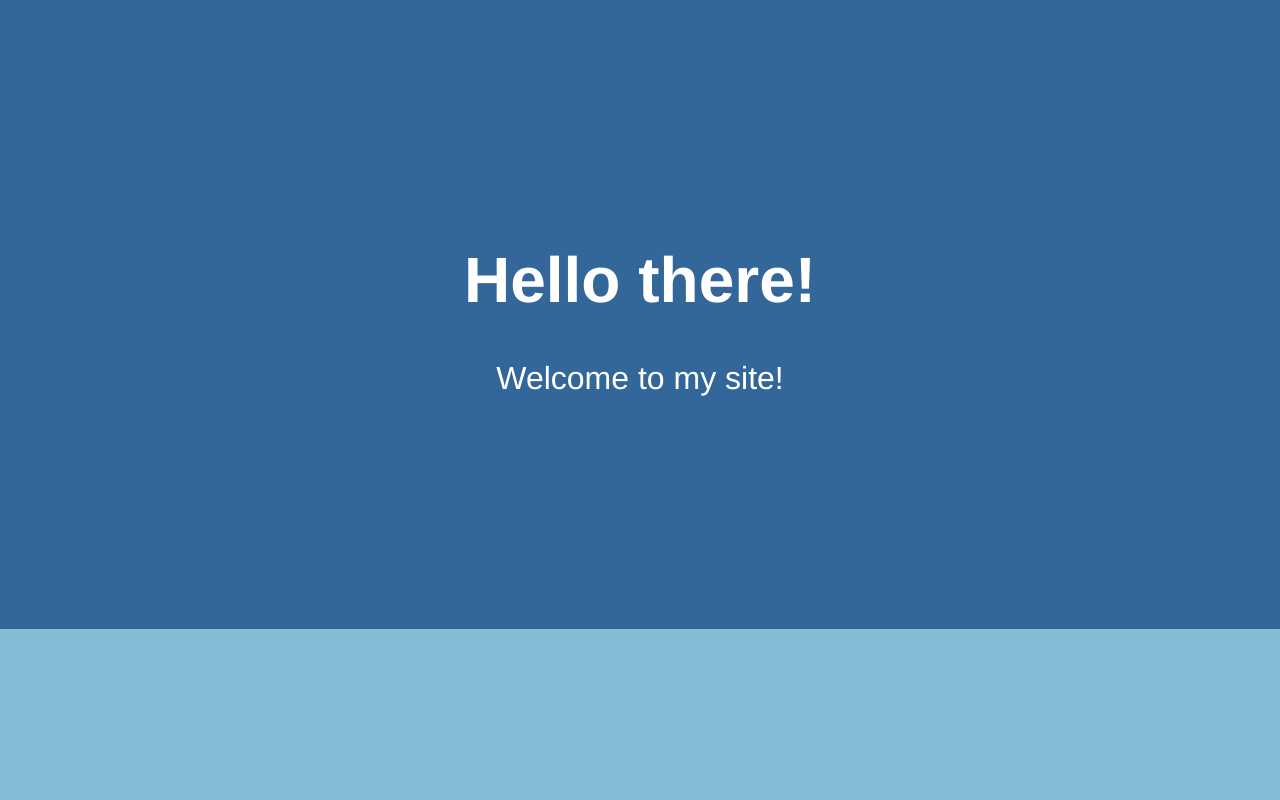
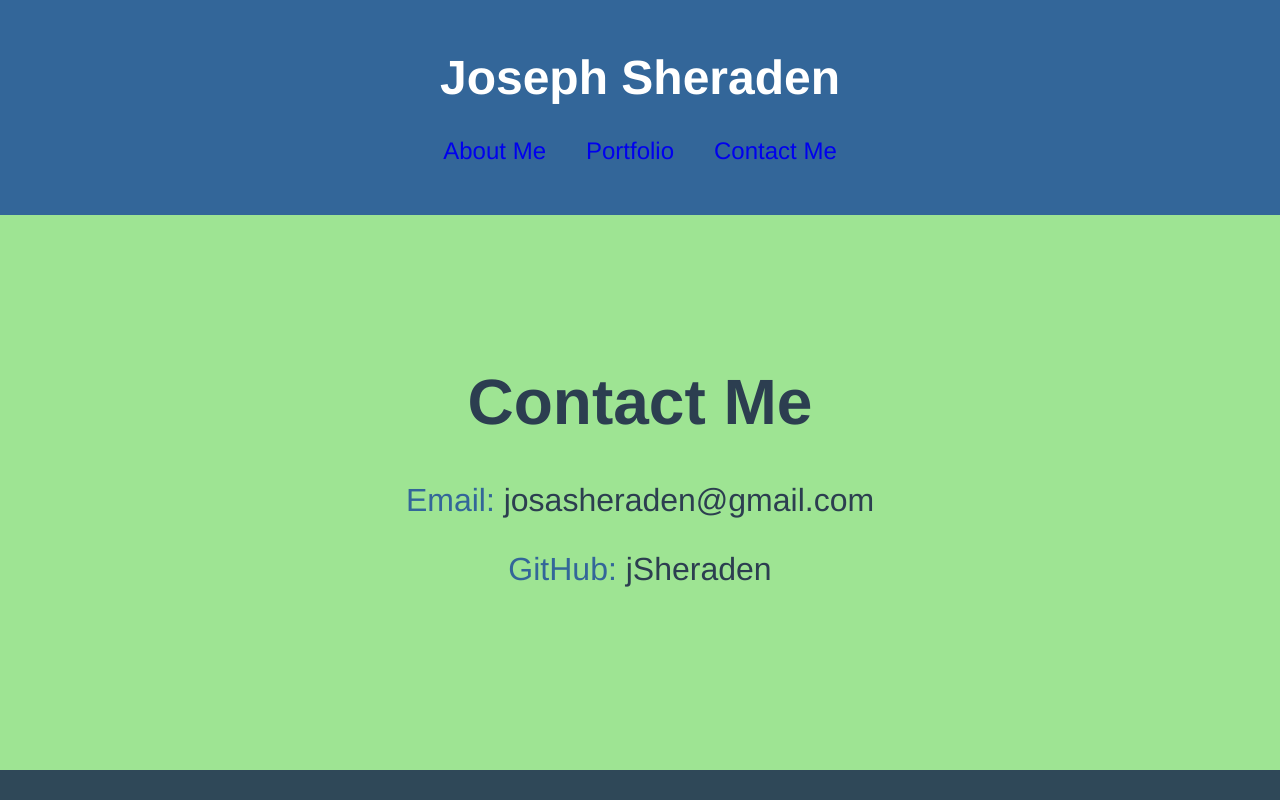
Before and after one commit to jSheraden/personal-website, a Vue app: page /#/contact in a window 1280 px wide. Shown: the top 800 px of the page. Built offline with nearby package versions, Linux system fonts and the light colour scheme.

Commit message:
Add site navigation and divide content sections into different routes.

```diff
--- a/src/App.vue
+++ b/src/App.vue
@@ -1,9 +1,7 @@
 <template>
   <div id="app">
     <SiteHeader/>
-    <About/>
-    <Portfolio/>
-    <Contact/>
+    <router-view/>
     <SiteFooter/>
   </div>
 </template>
@@ -17,7 +15,13 @@ import SiteFooter from '@/components/SiteFooter'
 
 export default {
   name: 'App',
-  components: { SiteHeader, About, Portfolio, Contact, SiteFooter }
+  components: {
+    SiteHeader,
+    About,
+    Portfolio,
+    Contact,
+    SiteFooter
+  }
 }
 </script>
 
@@ -36,7 +40,11 @@ body {
 
 .content {
   font-size: 200%;
-  padding: 200px 0;
+  padding: 150px 0;
+}
+
+.content h1 {
+  margin-top: 0;
 }
 
 @media screen and (max-width: 1000px) {
--- a/src/components/About.vue
+++ b/src/components/About.vue
@@ -1,7 +1,7 @@
 <template>
   <div class="about">
     <div class="content">
-      <p><h1>About Me</h1>
+      <h1>About Me</h1>
       <p>I'm a web developer from Austin, Texas.</p>
     </div>
   </div>
--- a/src/components/Contact.vue
+++ b/src/components/Contact.vue
@@ -1,8 +1,9 @@
 <template>
   <div class="contact">
     <div class="content">
-      <p><h1>Contact Me</h1>
-      <p>Email: josasheraden@gmail.com</p>
+      <h1>Contact Me</h1>
+      <p><span class="blue-text">Email:</span> josasheraden@gmail.com</p>
+      <p><span class="blue-text">GitHub:</span> jSheraden</p>
     </div>
   </div>
 </template>
@@ -11,4 +12,8 @@
 .contact {
   background-color: #9ee493;
 }
+
+.blue-text {
+  color: #336699;
+}
 </style>
--- a/src/components/Portfolio.vue
+++ b/src/components/Portfolio.vue
@@ -1,7 +1,7 @@
 <template>
   <div class="portfolio">
     <div class="content">
-      <p><h1>My Portfolio</h1>
+      <h1>My Portfolio</h1>
       <p>Here are some projects I have been working on lately:</p>
       <div class="project-container">
         <div class="project"></div>
@@ -15,6 +15,12 @@
 <style>
 .portfolio {
   background-color: #daf7dc;
+  background: url('../assets/mustard_field.jpg') no-repeat fixed center;
+}
+
+.portfolio h1,
+.portfolio p {
+  color: #ffffff;
 }
 
 .project-container {
--- a/src/components/SiteHeader.vue
+++ b/src/components/SiteHeader.vue
@@ -1,8 +1,8 @@
 <template>
   <div class="site-header">
-    <div class="content">
-      <p><h1>Hello there!</h1>
-      <p>Welcome to my site!</p>
+    <div class="header-content">
+      <h1>Joseph Sheraden</h1>
+      <SiteNav/>
     </div>
   </div>
 </template>
@@ -15,4 +15,22 @@
   color: #ffffff;
   background-color: #336699;
 }
+
+.header-content {
+  font-size: 150%;
+  padding: 50px 0;
+}
+
+.header-content h1 {
+  margin-top: 0;
+}
 </style>
+
+<script>
+import SiteNav from '@/components/SiteNav'
+
+export default {
+  name: 'SiteHeader',
+  components: { SiteNav }
+}
+</script>
--- /dev/null
+++ b/src/components/SiteNav.vue
@@ -0,0 +1,22 @@
+<template>
+  <div class="site-nav">
+    <a href="#/about">About Me</a>
+    <a href="#/portfolio">Portfolio</a>
+    <a href="#/contact">Contact Me</a>
+  </div>
+</template>
+
+<style>
+.site-nav a {
+  padding: 0 20px;
+  text-decoration: none;
+}
+
+.site-nav {
+  display: flex;
+  flex-direction: row;
+  flex-wrap: wrap;
+  align-items: center;
+  justify-content: center;
+}
+</style>
--- a/src/router/index.js
+++ b/src/router/index.js
@@ -1,5 +1,8 @@
 import Vue from 'vue'
 import Router from 'vue-router'
+import About from '@/components/About'
+import Portfolio from '@/components/Portfolio'
+import Contact from '@/components/Contact'
 import MyPage from '@/components/MyPage'
 
 Vue.use(Router)
@@ -7,6 +10,21 @@ Vue.use(Router)
 export default new Router({
   routes: [
     {
+      path: '/about',
+      name: 'About',
+      component: About
+    },
+    {
+      path: '/portfolio',
+      name: 'Portfolio',
+      component: Portfolio
+    },
+    {
+      path: '/contact',
+      name: 'Contact',
+      component: Contact
+    },
+    {
       path: '/my-page',
       name: 'MyPage',
       component: MyPage
```
Also changed, not shown: src/assets/mustard_field.jpg (added).
